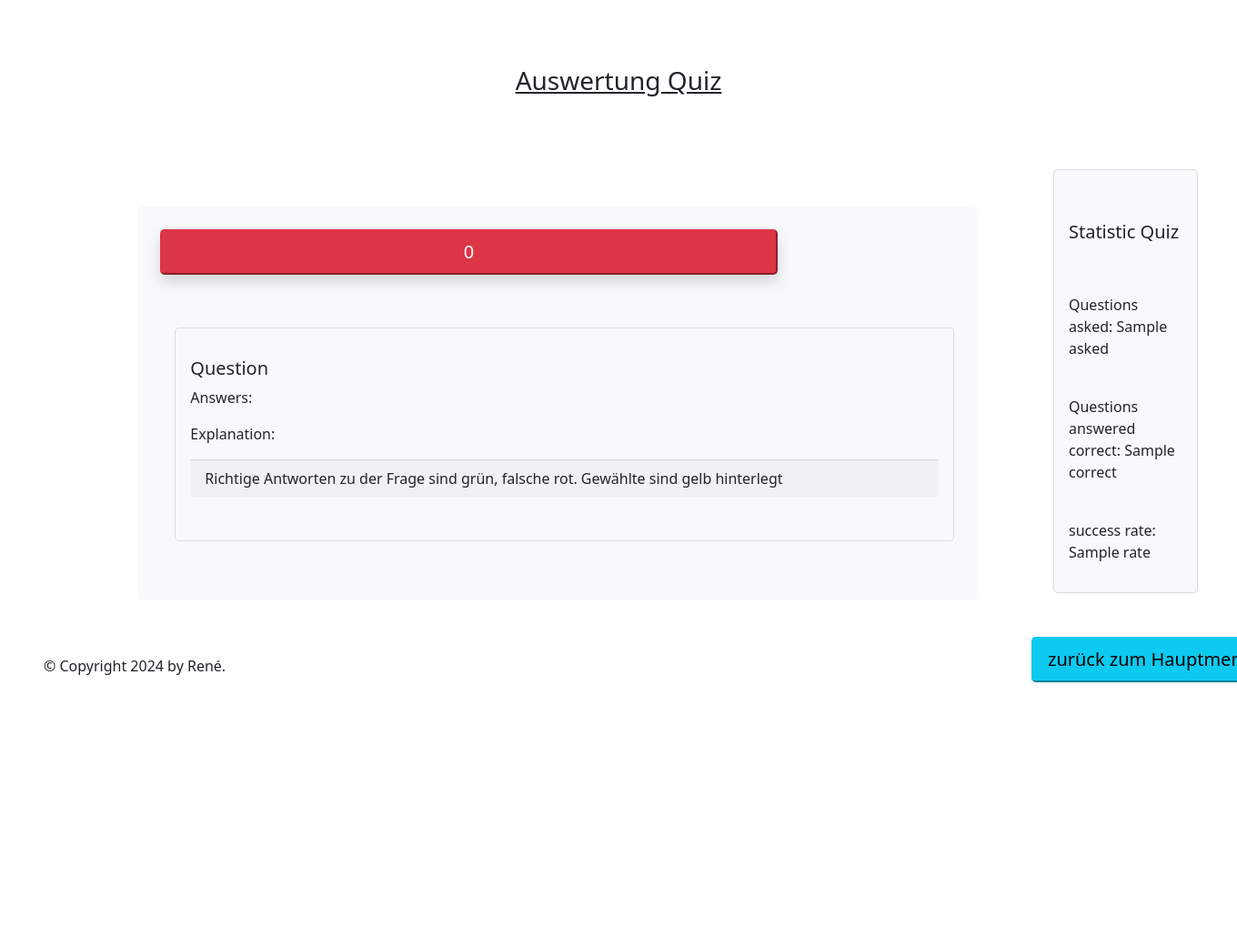
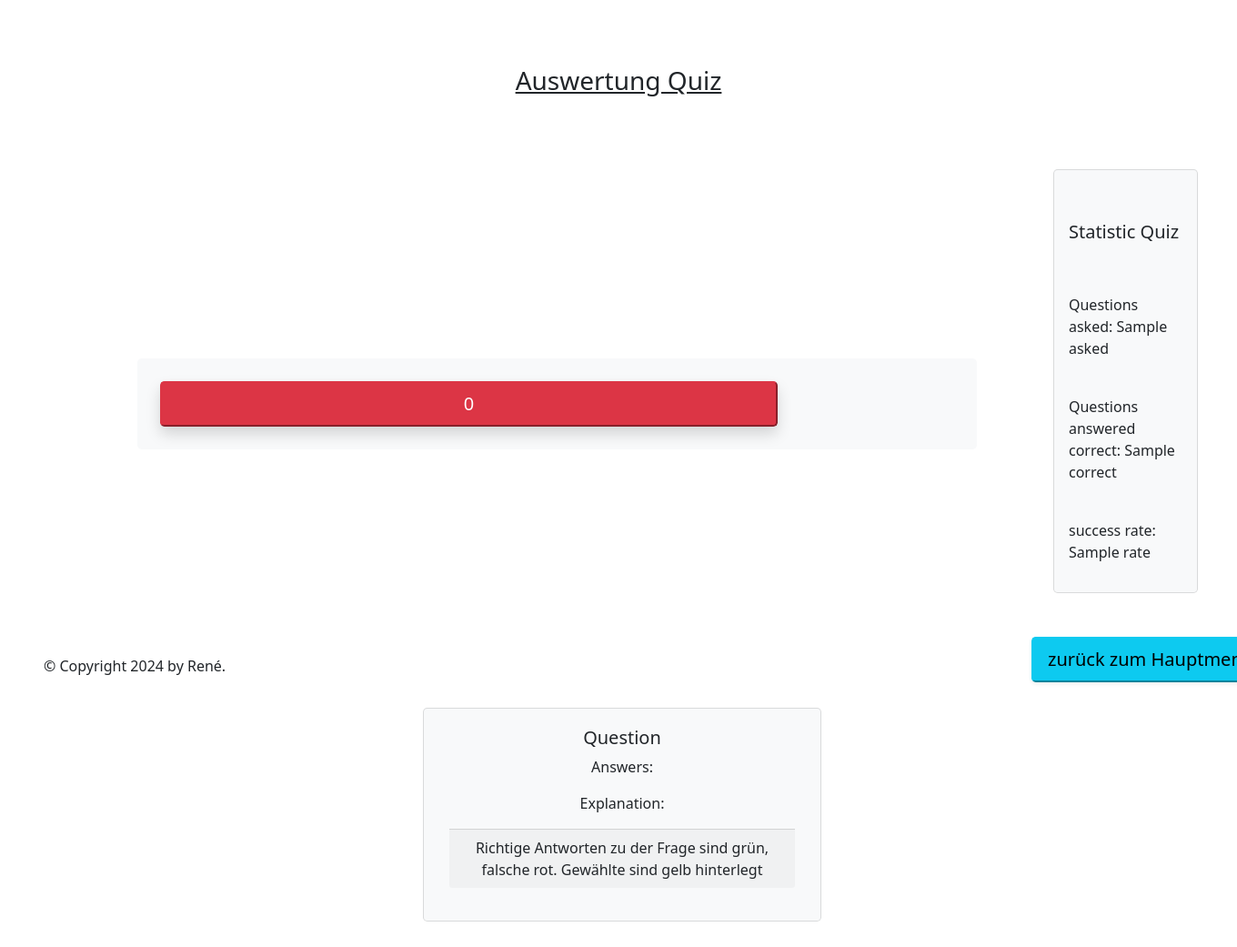
Before and after one commit to Claptrap3004/AbfrageProgramm, a PHP site: template App/view/quiz/finalStats.html.twig in a window 1360 px wide, after a click that opens the changed part; the page is wider, and only the part inside the window is pictured. Shown: the part 56-1097 px from the top of that part at 91% size. Before the commit the page ends 807 px from the top of that part, so only its background shows below. Run offline with PHP 8.4, Linux system fonts and the light colour scheme; the template is opened without the code that fills it: most values are stand-ins (such as "Sample title", 1, 10 or a date in 2020); some libraries are stand-ins or nearby versions.

Commit message:
fixed bug, details for answered question is now not adding up to details before anymore ... select / unselect bug in answerQuestion is back

```diff
--- a/App/view/base.html.twig
+++ b/App/view/base.html.twig
@@ -103,7 +103,7 @@
         document.getElementById('currentVal').innerHTML = element.value;
     }
 
-    function toggleLoginRegister(toggleButton){
+    function toggleLoginRegister(toggleButton) {
         let buttonUserName = document.querySelector('#inputUsername');
         let buttonEmailValidate = document.querySelector('#inputEmailValidate');
         let buttonPasswordValidate = document.querySelector('#inputPasswordValidate');
@@ -112,7 +112,7 @@
         let labelPasswordValidate = document.querySelector('#labelInputPasswordValidate');
         let buttonConfirm = document.querySelector('#confirm');
 
-        if (toggleButton.innerHTML === 'go to Register'){
+        if (toggleButton.innerHTML === 'go to Register') {
             buttonUserName.type = 'text';
             buttonEmailValidate.type = 'email';
             buttonPasswordValidate.type = 'password';
@@ -122,8 +122,7 @@
             buttonConfirm.name = 'registerUser';
             buttonConfirm.innerHTML = 'Sign Up';
             toggleButton.innerHTML = 'go to Login';
-        }
-        else {
+        } else {
             buttonUserName.type = 'hidden';
             buttonEmailValidate.type = 'hidden';
             buttonPasswordValidate.type = 'hidden';
@@ -135,20 +134,22 @@
             toggleButton.innerHTML = 'go to Register';
         }
     }
-    function showDetails(button, text, explanation, answers){
+
+    function showDetails(button, text, explanation, answers) {
 
         document.querySelector('#detailsQuestion').innerHTML = text;
         document.querySelector('#detailsDescription').innerHTML = explanation;
-        let detailsAnswers = document.querySelector('#detailsAnswers')
+        let detailsAnswers = document.querySelector('#detailsAnswers');
+        detailsAnswers.innerHTML = document.createElement("p").innerHTML = 'Answers :';
         for (let answersKey in answers) {
             let nextNode = document.createElement("p");
             nextNode.innerHTML = answers[answersKey].text;
             nextNode.style.textAlign = 'center';
-            nextNode.style.color = answers[answersKey].isRight === 'true' ? 'green':'red';
+            nextNode.style.color = answers[answersKey].isRight === 'true' ? 'green' : 'red';
             nextNode.style.background = answers[answersKey].isSelected === 'true' ? 'yellow' : detailsAnswers.style.background;
             detailsAnswers.appendChild(nextNode);
         }
-            }
+    }
 </script>
 <script src="https://cdn.jsdelivr.net/npm/bootstrap@5.0.2/dist/js/bootstrap.bundle.min.js"
         integrity="sha384-MrcW6ZMFYlzcLA8Nl+NtUVF0sA7MsXsP1UyJoMp4YLEuNSfAP+JcXn/tWtIaxVXM"
--- a/App/view/quiz/finalStats.html.twig
+++ b/App/view/quiz/finalStats.html.twig
@@ -31,22 +31,7 @@
             {% set counter = counter + 1 %}
             {% endfor %}
         </tr>
-        <tr>
-            <td colspan="3">
-                <div class="collapse multi-collapse card align-self-center bg-light rounded-3 mx-4 my-5 py-3"
-                     id="details">
-                    <div class="card-body rounded-3">
-                        <h5 id="detailsQuestion" class="card-title">Question</h5>
-                        <div id="detailsAnswers" class="card-text">
-                        <p>Answers:</p>
-                        </div>
-                        <p id="detailsDescription" class="card-text">Explanation: </p>
-                        <p id="legende" class="card-footer">Richtige Antworten zu der Frage sind grün, falsche rot. Gewählte sind gelb hinterlegt</p>
-                    </div>
-                </div>
-            </td>
 
-        </tr>
     </table>
 
 {% endblock %}
@@ -73,4 +58,18 @@
     </div>
 {% endblock %}
 {% block buttons %}
+    <div class="col-lg-4 text-center"></div>
+    <div class="col-lg-4  collapse multi-collapse card text-center bg-light rounded-3 mx-1 my-1 py-1" id="details">
+        <div class="card-body rounded-3">
+            <h5 id="detailsQuestion" class="card-title">Question</h5>
+            <div id="detailsAnswers" class="card-text">
+                <p>Answers:</p>
+                <p></p>
+            </div>
+            <p id="detailsDescription" class="card-text">Explanation: </p>
+            <p id="legende" class="card-footer">Richtige Antworten zu der Frage sind grün, falsche rot. Gewählte sind
+                gelb hinterlegt</p>
+        </div>
+    </div>
+    <div class="col-lg-4 text-center"></div>
 {% endblock %}
```
